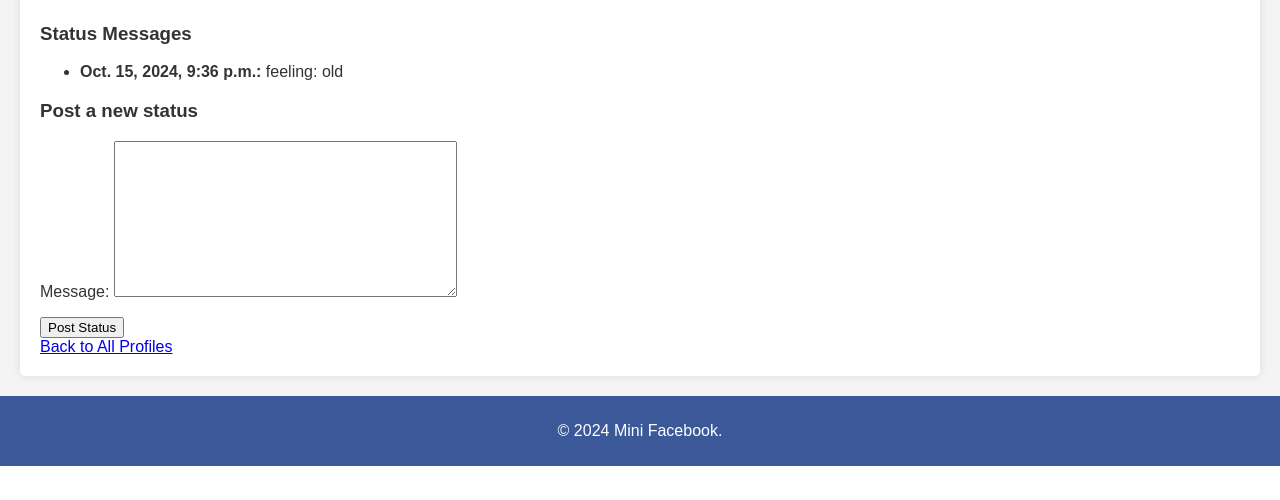
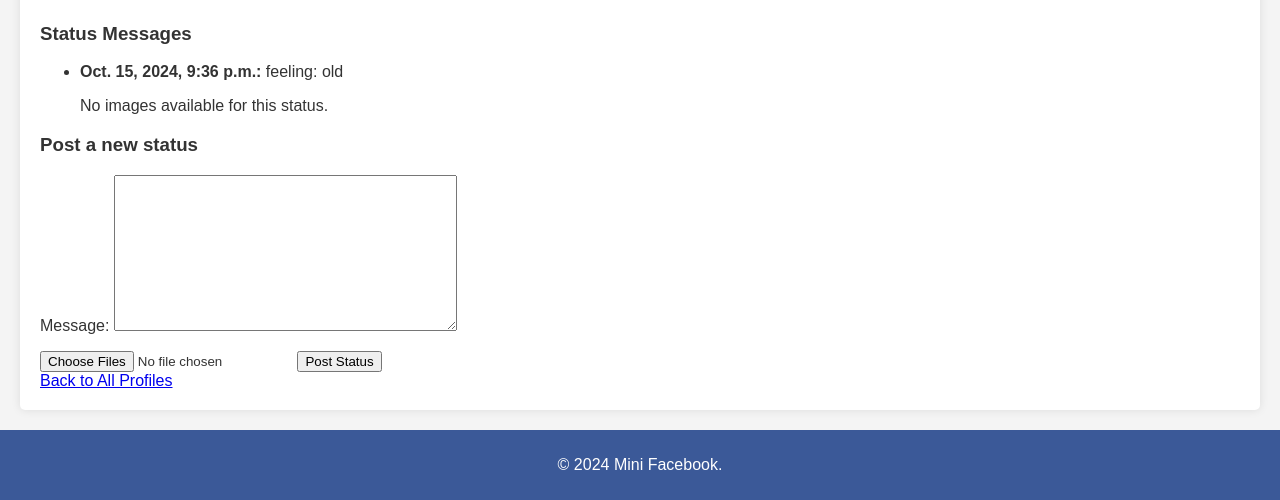
Before and after one commit to AsadSoomr0/cs412, a Django app: page /mini_fb/profile/1/ in a window 1280 px wide. Shown: the part 629-1129 px from the top of the page. Before the commit the page ends 1095 px from the top, so only its background shows below. Run offline with Django 5.2, Linux system fonts and the light colour scheme; data comes from the database, SQL or seed files in the repository; both versions use the stored data as it was after the commit.

Commit message:
added images to status messages and functionality for uploading images alongside statuses

```diff
--- a/cs412/settings.py
+++ b/cs412/settings.py
@@ -130,6 +130,9 @@ STATICFILES_DIRS = [
 STATIC_ROOT = os.path.join(BASE_DIR, 'staticfiles')
 STATIC_URL = '/static/'
 
+MEDIA_URL = '/media/'  # URL to access media files in development
+MEDIA_ROOT = BASE_DIR / 'media'  # Directory where media files will be stored
+
 # Default primary key field type
 # https://docs.djangoproject.com/en/5.1/ref/settings/#default-auto-field
 
--- a/cs412/urls.py
+++ b/cs412/urls.py
@@ -16,6 +16,8 @@ Including another URLconf
 """
 from django.contrib import admin
 from django.urls import path, include
+from django.conf.urls.static import static
+from django.conf import settings
 
 urlpatterns = [
     path('admin/', admin.site.urls),
@@ -23,3 +25,5 @@ urlpatterns = [
     path('restaurant/', include('restaurant.urls')),
     path('mini_fb/', include('mini_fb.urls') )
 ]
+
+urlpatterns += static(settings.MEDIA_URL, document_root=settings.MEDIA_ROOT)
--- a/mini_fb/admin.py
+++ b/mini_fb/admin.py
@@ -4,3 +4,4 @@ from .models import *
 
 admin.site.register(Profile)
 admin.site.register(StatusMessage)
+admin.site.register(Image)
--- a/mini_fb/models.py
+++ b/mini_fb/models.py
@@ -28,3 +28,15 @@ class StatusMessage(models.Model):
 
     def __str__(self):
         return f'{self.message} - {self.timestamp}'
+
+    def get_images(self):
+        return Image.objects.filter(status_message=self) #Filters and returns all image objects linked to a given status message
+
+class Image(models.Model):
+    #Image model includes a file, a timestamp for when the image was uploaded, and a foreign key to link the image to a statusmessage
+    image_file = models.ImageField(upload_to='images/')
+    timestamp = models.DateTimeField(default=timezone.now)
+    status_message = models.ForeignKey(StatusMessage, on_delete=models.CASCADE)
+
+    def __str__(self):
+        return f"Image {self.id} for StatusMessage {self.status_message.id}"
--- a/mini_fb/templates/mini_fb/show_profile.html
+++ b/mini_fb/templates/mini_fb/show_profile.html
@@ -8,20 +8,30 @@
 
     <h3>Status Messages</h3>
     <ul>
-        {% for status in profile.get_status_messages %}
+        {% for status in object.get_status_messages %}
             <li>
                 <strong>{{ status.timestamp }}:</strong> {{ status.message }}
+
+                <!-- Loop through and display images associated with this status message -->
+                <div>
+                    {% for img in status.get_images %}
+                        <img src="{{ img.image_file.url }}" alt="Image for Status" width="300">
+                    {% empty %}
+                        <p>No images available for this status.</p>
+                    {% endfor %}
+                </div>
             </li>
         {% empty %}
             <p>No status messages available.</p>
         {% endfor %}
     </ul>
 
-        <!-- Form to create a new status -->
+    <!-- Form to create a new status -->
     <h3>Post a new status</h3>
-    <form method="post" action="{% url 'create_status' profile.pk %}">
+    <form method="post" action="{% url 'create_status' object.pk %}" enctype="multipart/form-data">
         {% csrf_token %}
         {{ status_form.as_p }}
+        <input type="file" name="files" multiple> <!-- Allow image uploads -->
         <input type="submit" value="Post Status">
     </form>
 
--- a/mini_fb/views.py
+++ b/mini_fb/views.py
@@ -34,7 +34,18 @@ class CreateStatusMessageView(CreateView):
 
     def form_valid(self, form):
         profile = Profile.objects.get(pk=self.kwargs['pk'])
-        form.instance.profile = profile
+
+        sm = form.save(commit=False)
+        sm.profile = profile
+
+        sm.save()
+
+        # Handle file uploads
+        files = self.request.FILES.getlist('files')
+        for file in files:
+            image = Image(status_message=sm, image_file=file)
+            image.save()
+
         return super().form_valid(form)
 
     def get_success_url(self):
```
Also changed, not shown: mini_fb/templates/mini_fb/create_status_form.html (+7 -2 lines), db.sqlite3, media/images/Walter.png (added), media/images/Walter_KFDfyrN.png (added), media/images/pacer.jpg (added), media/images/pacer_F6qT8YC.jpg (added), media/images/pacer_lt712ao.jpg (added), media/images/volition.jpg (added), mini_fb/migrations/0003_image.py (added), mini_fb/migrations/0004_alter_image_status_message.py (added), 2 other files.
